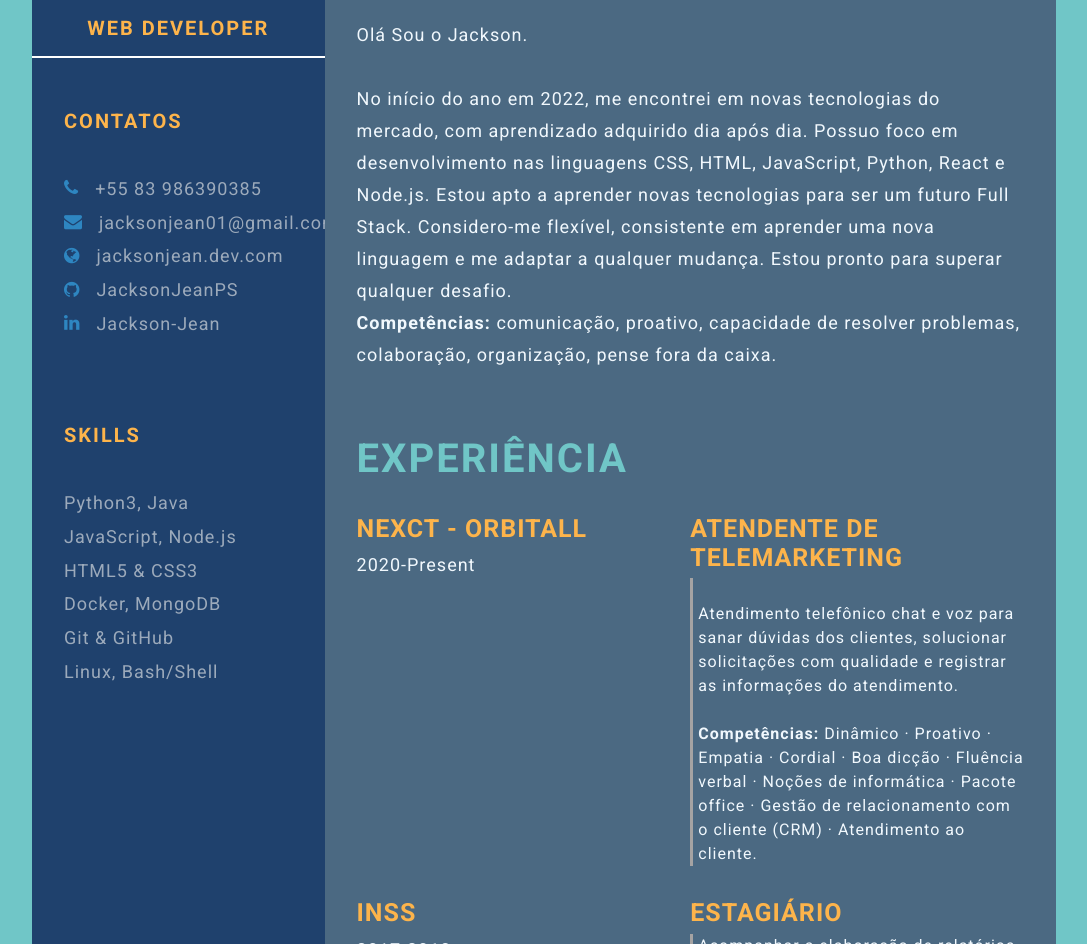
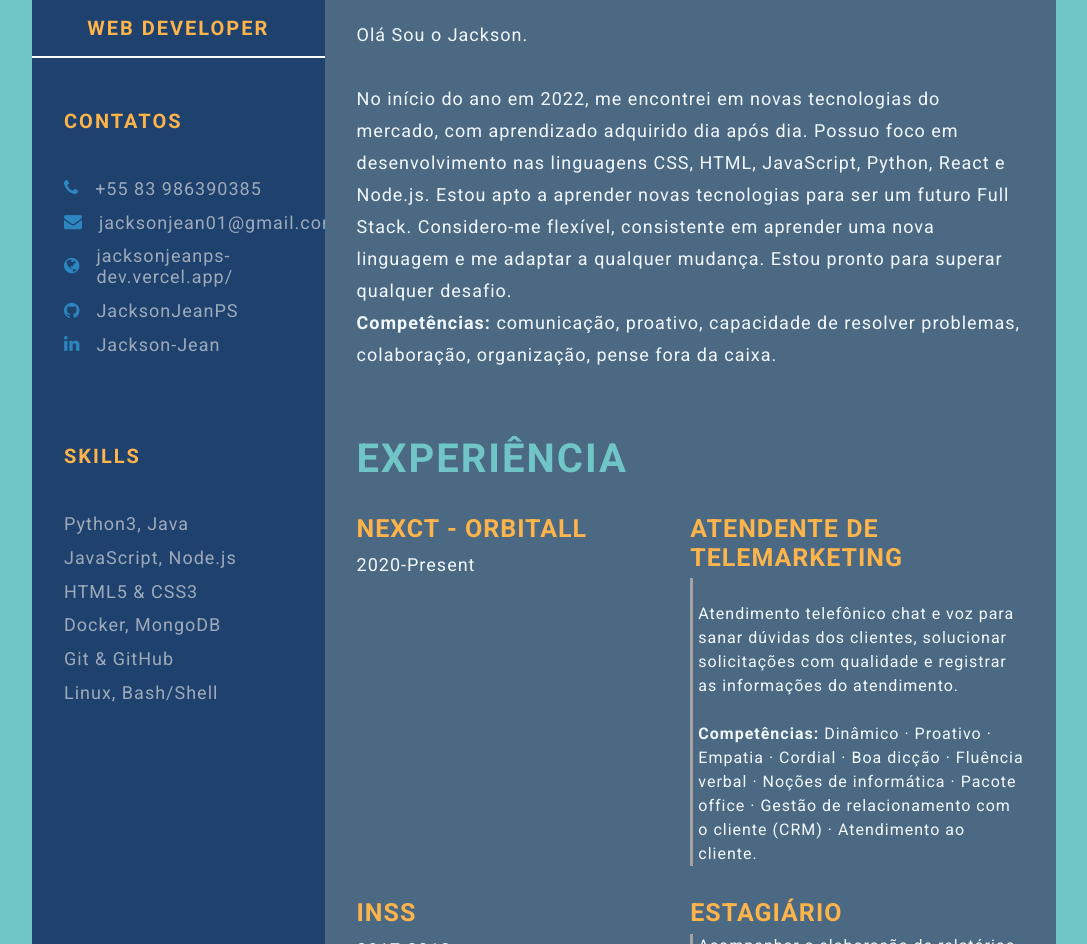
Before and after one commit to JacksonJeanPS/Jornada-Dev-Week.github-io, a plain HTML site: page index.html in a window 1280 px wide. Shown: the part 156-1100 px from the top of the page, without its empty margins (96-1183 px from the left). Drawn offline with Linux system fonts and the light colour scheme.

Commit message:
Update index.html

```diff
--- a/index.html
+++ b/index.html
@@ -37,7 +37,7 @@
                         </li>
                         <li><i class="fa fa-envelope"></i>jacksonjean01@gmail.com
                         </li>
-                        <li><i class="fa fa-globe"></i>jacksonjean.dev.com
+                        <li><i class="fa fa-globe"></i>jacksonjeanps-dev.vercel.app/
                         </li>
                         <li><i class="fa fa-github"></i><a href="https://github.com/JacksonJeanPS" class="link-contact">JacksonJeanPS</a>
                         </li>
```
